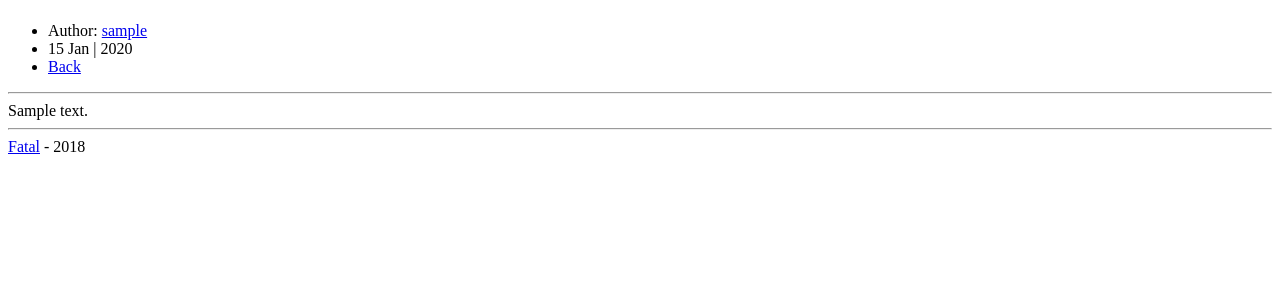
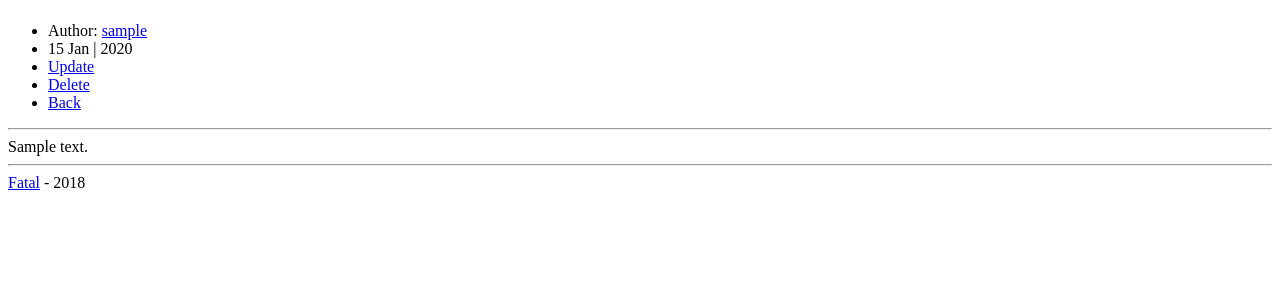
Before and after one commit to karaname/django-blog-engine, a Django app: page /post/00000000-0000-0000-0000-000000000001 in a window 1280 px wide. Shown: the part 84-384 px from the top of the page. Run offline with Django 3.2, Linux system fonts and the light colour scheme; a user stored in the database is signed in; tables that the repository leaves empty hold one stand-in row (values such as "Sample post").

Commit message:
method update/get(id=pk)/PostForm(request.POST or None, instance=post)

```diff
--- a/blog/templates/blog/show.html
+++ b/blog/templates/blog/show.html
@@ -17,6 +17,16 @@
 					<li>
 						{{ post.created_at|date:'d M | Y' }}
 					</li>
+
+					{% if user.is_authenticated %}
+						<li>
+							<a class="post_link" href="{% url 'blog:update' post.id %}">Update</a>
+						</li>
+
+						<li>
+							<a class="post_link" href="#">Delete</a>
+						</li>
+					{% endif %}
 
 					<li>
 						<a class="post_link" href="/">Back</a>
--- a/blog/urls.py
+++ b/blog/urls.py
@@ -7,6 +7,7 @@ urlpatterns = [
 	url(r'^$', views.index, name='index'),
 	url(r'^post/(?P<pk>[0-9A-Fa-f-]+)$', views.show, name='show'),
 	url(r'^post/new$', views.new, name='new'),
+	url(r'^post/update/(?P<pk>[0-9A-Fa-f-]+)$', views.update, name='update'),
 
 	url(r'^login/$', auth_views.LoginView.as_view(template_name='blog/login.html'), name='login'),
 	url(r'^logout/$', views.logout_view, name='logout'),
--- a/blog/views.py
+++ b/blog/views.py
@@ -24,6 +24,15 @@ def new(request):
 			new_post.save()
 			return redirect('blog:index')
 
+def update(request, pk):
+	post = Post.objects.get(id=pk)
+
+	form = PostForm(request.POST or None, instance=post)
+	if form.is_valid():
+		form.save()
+		return redirect('blog:index')
+
+	return render(request, 'blog/update.html', {'form':form})
 
 def logout_view(request):
 	logout(request)
```
Also changed, not shown: blog/templates/blog/update.html (added, +15 -0 lines).
